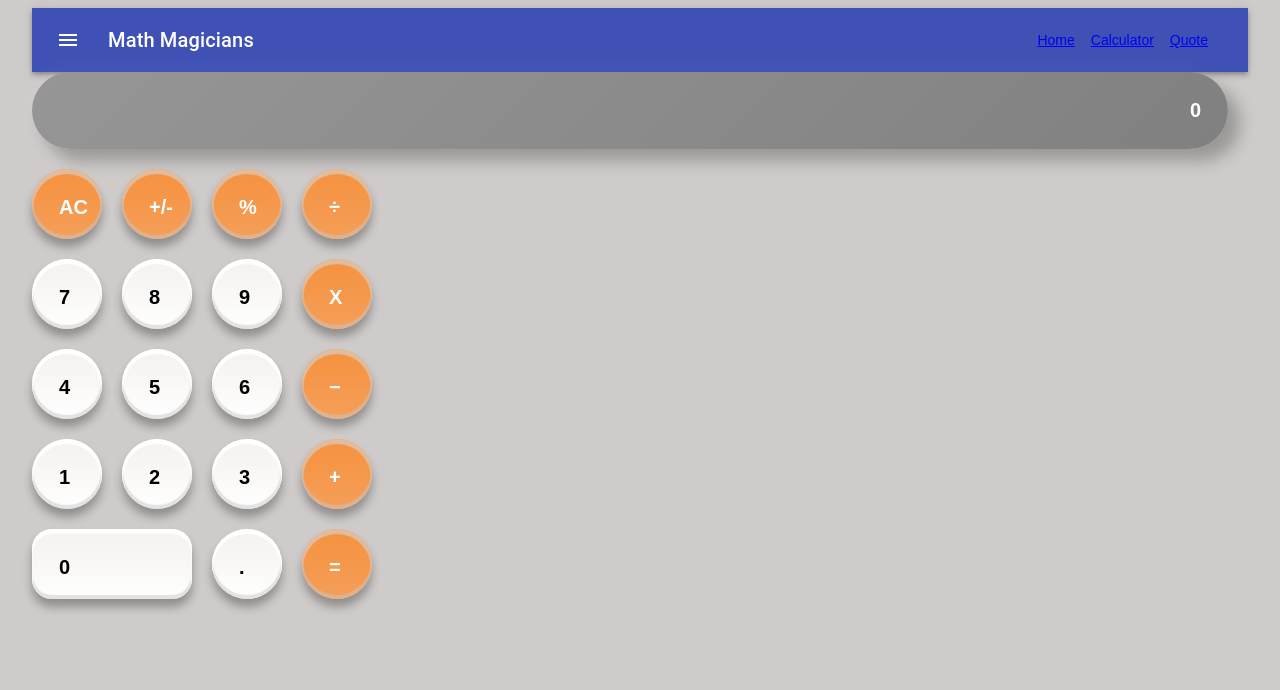
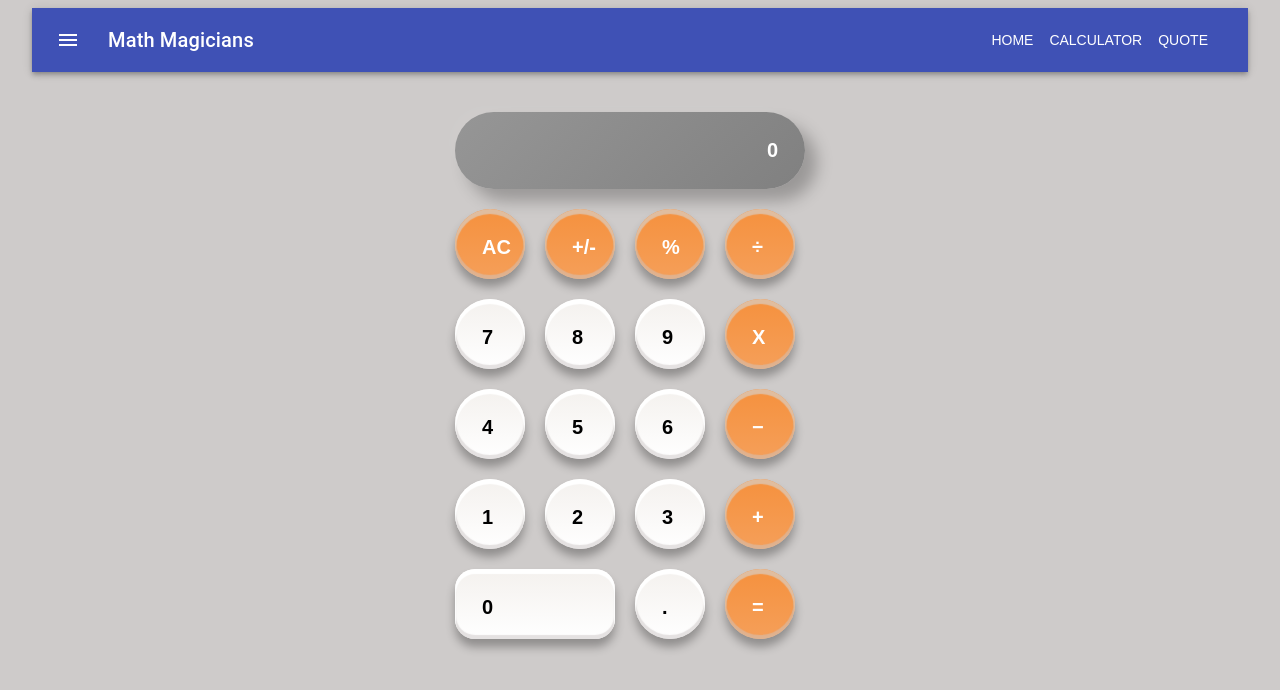
Before and after one commit to guillainbisimwa/React-calculator, a React (Create React App) app: page /calculator in a window 1280 px wide. Shown: the top 690 px of the page. Built offline with nearby package versions, Linux system fonts and the light colour scheme.

Commit message:
Display Calculator in it's own componemt

```diff
--- a/src/screens/Calculator.js
+++ b/src/screens/Calculator.js
@@ -1,5 +1,8 @@
+import { Box } from '@material-ui/core';
 import App from '../components/App';
 
-const Calculator = () => <App />;
+const Calculator = () => (
+    <Box width="370px" mt={5} m='auto'><App /></Box>
+);
 
 export default Calculator;
--- a/src/screens/Header.js
+++ b/src/screens/Header.js
@@ -14,6 +14,8 @@ const useStyles = makeStyles((theme) => ({
   },
   menuButton: {
     marginRight: theme.spacing(2),
+    color: 'white',
+    textDecoration: 'none',
   },
   title: {
     flexGrow: 1,
@@ -34,9 +36,9 @@ const Header = () => {
             Math Magicians
             </Typography>
             <Box justifyContent="flex-end">
-                <Link className={classes.menuButton} to='/'>Home</Link>
-                <Link className={classes.menuButton} color="inherit" to='/calculator'>Calculator</Link>
-                <Link className={classes.menuButton} color="inherit" to='/quote'>Quote</Link>
+                <Link className={classes.menuButton} to='/'>HOME</Link>
+                <Link className={classes.menuButton} color="inherit" to='/calculator'>CALCULATOR</Link>
+                <Link className={classes.menuButton} color="inherit" to='/quote'>QUOTE</Link>
             </Box>
             </Toolbar>
         </AppBar>
```
